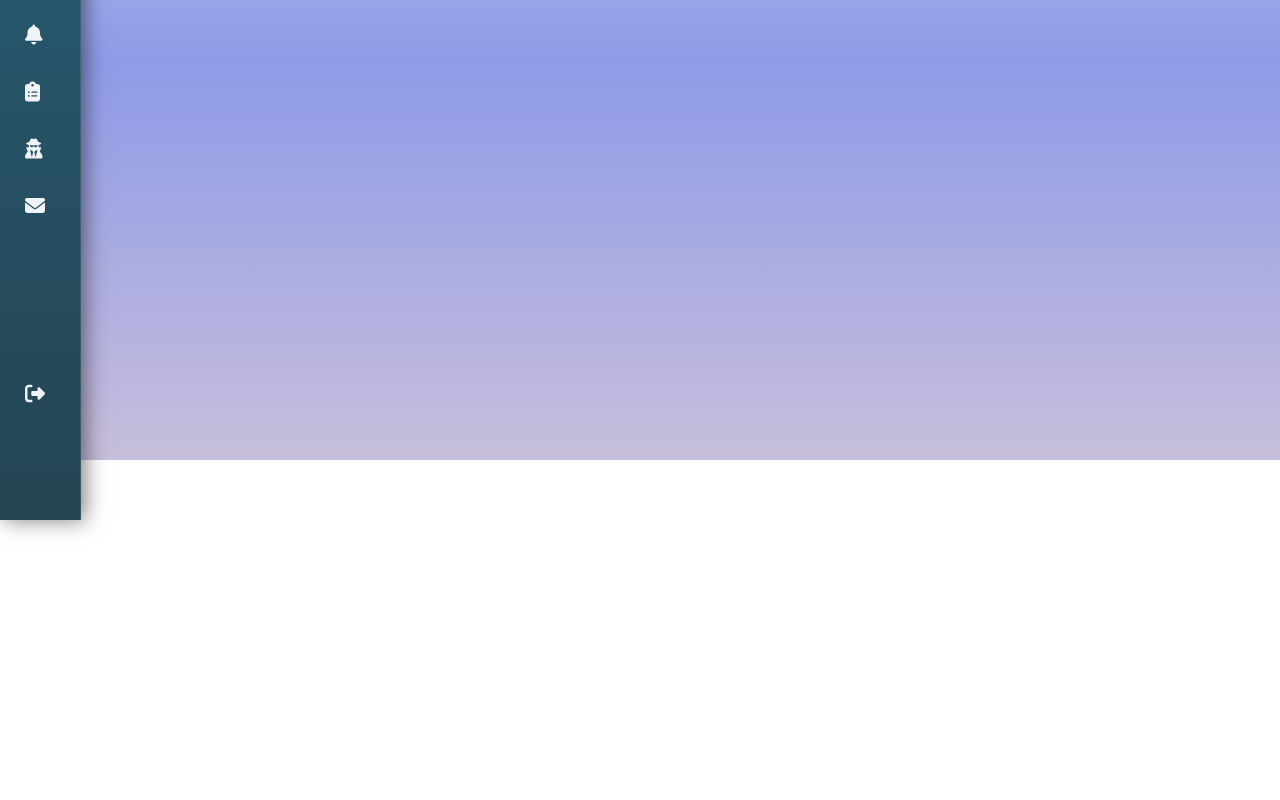
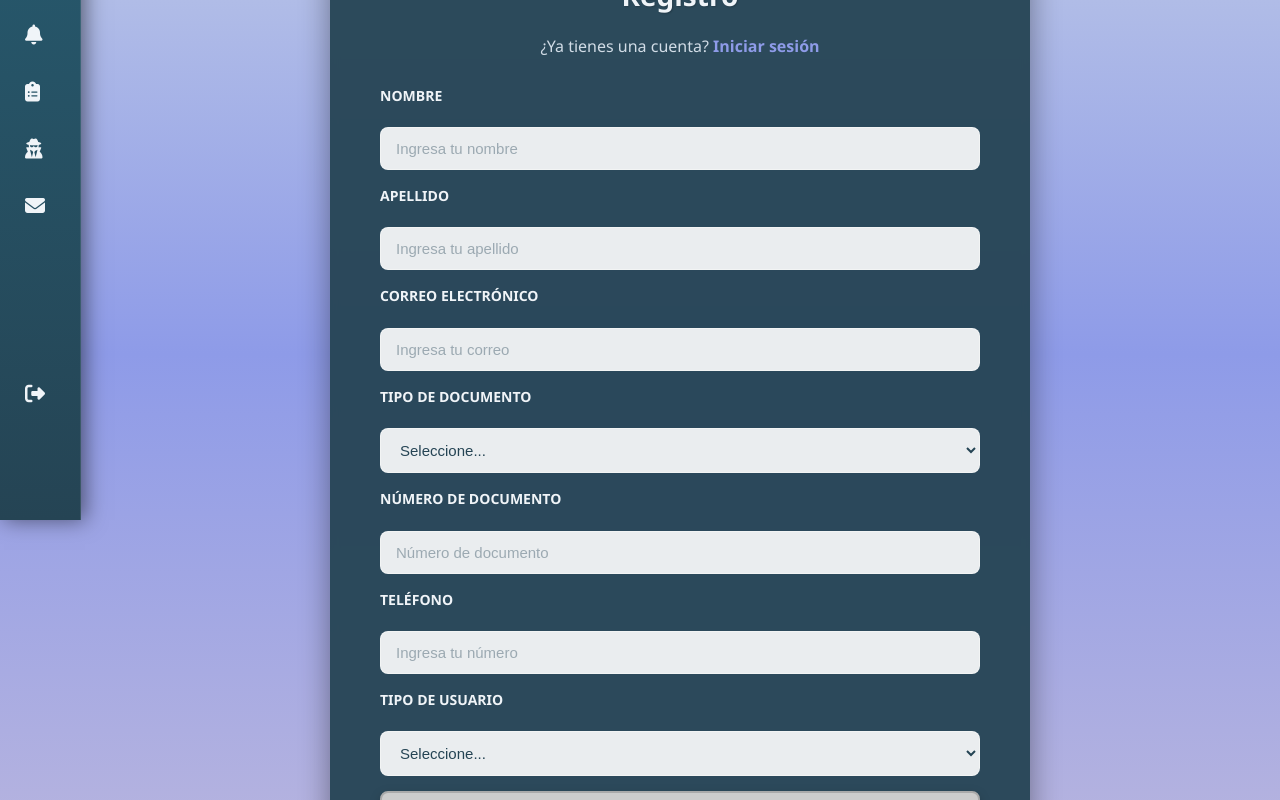
Before and after one commit to Alejitaso/gaiafact_rangers, a React (Create React App) app in the folder front-app/: page /Usuario in a window 1280 px wide. Shown: the part 340-1140 px from the top of the page. Before the commit the page ends 800 px from the top, so only its background shows below. Built offline with nearby package versions, Linux system fonts and the light colour scheme.

Commit message:
validacion de registro de usuario

```diff
--- a/front-app/public/index.html
+++ b/front-app/public/index.html
@@ -1,5 +1,5 @@
 <!DOCTYPE html>
-<html lang="en">
+<html lang="es">
   <head>
     <meta charset="utf-8" />
     <link rel="icon" href="%PUBLIC_URL%/favicon.ico" />
--- a/front-app/src/App.js
+++ b/front-app/src/App.js
@@ -10,6 +10,7 @@ import Img from './components/utils/loadImg.js';
 import Perfil from './components/user/perfil.js';
 import Notify from './components/utils/notify.js';
 import CodigoBarras from './components/utils/codigoBarras.js';
+import RegistroUsuario from './components/auth/registroUsuario.js';
 
 
 function App() {
@@ -29,7 +30,7 @@ function App() {
               <Route path="/perfil" element={<Perfil />} />
               <Route path="/notificaciones" element={<Notify />} />
               <Route path="/codigo-Barras" element={<CodigoBarras />} />
-
+              <Route path="/Usuario" element={<RegistroUsuario />} />
               {/* Agrega más rutas aquí según sea necesario */}
             </Routes>
           </div>
--- a/front-app/src/components/auth/registroUsuario.js
+++ b/front-app/src/components/auth/registroUsuario.js
@@ -11,7 +11,9 @@ function RegistroUsuario() {
     tipo_documento: '',
     numero_documento: '',
     telefono: '',
+    estado: 'Activo',
     tipo_usuario: '',
+    password: 'temporal123'
   });
 
   const manejarCambio = (e) => {
@@ -21,15 +23,15 @@ function RegistroUsuario() {
     });
   };
 
-  const validarFormulario = () => {
+const validarFormulario = () => {
     const { nombre, apellido, correo_electronico, tipo_documento, numero_documento, telefono, tipo_usuario } = usuario;
     return !nombre || !apellido || !correo_electronico || !tipo_documento || !numero_documento || !telefono || !tipo_usuario;
-  };
+};
 
   const manejarEnvio = async (e) => {
     e.preventDefault();
     try {
-      await clienteAxios.post('/Usuario', usuario);
+      await clienteAxios.post('', usuario);
       Swal.fire('Correcto', 'Usuario registrado correctamente', 'success');
       setUsuario({
         nombre: '',
@@ -38,7 +40,9 @@ function RegistroUsuario() {
         tipo_documento: '',
         numero_documento: '',
         telefono: '',
-        tipo_usuario: ''
+        estado: 'Activo',
+        tipo_usuario: '',
+        password: 'temporal123'
       });
     } catch (error) {
       console.error('Error al registrar usuario:', error);
@@ -86,7 +90,7 @@ function RegistroUsuario() {
             id="email"
             name="correo_electronico"
             placeholder="Ingresa tu correo"
-            value={usuario.email}
+            value={usuario.correo_electronico}
             onChange={manejarCambio}
             required
           />
@@ -100,11 +104,10 @@ function RegistroUsuario() {
             required
           >
             <option value="">Seleccione...</option>
-            <option value="CC">Cédula de Ciudadanía (CC)</option>
-            <option value="CE">Cédula de Extranjería (CE)</option>
-            <option value="TI">Tarjeta de Identidad (TI)</option>
-            <option value="PA">Pasaporte (PA)</option>
-            <option value="NIT">NIT</option>
+            <option value="Cedula de ciudadania">Cédula de Ciudadanía (CC)</option>
+            <option value="Cedula extranjeria">Cédula de Extranjería (CE)</option>
+            <option value="Pasaporte">Pasaporte (PA)</option>
+            <option value="Nit">NIT</option>
           </select>
 
           <label htmlFor="documento">NÚMERO DE DOCUMENTO</label>
@@ -113,7 +116,7 @@ function RegistroUsuario() {
             id="documento"
             name="numero_documento"
             placeholder="Número de documento"
-            value={usuario.documento}
+            value={usuario.numero_documento}
             onChange={manejarCambio}
             required
           />
@@ -138,9 +141,10 @@ function RegistroUsuario() {
             required
           >
             <option value="">Seleccione...</option>
-            <option value="Administrador">ADMINISTRADOR</option>
-            <option value="Usuario">USUARIO</option>
-            <option value="Cliente">CLIENTE</option>
+            <option value="ADMINISTRADOR">ADMINISTRADOR</option>
+            <option value="USUARIO">USUARIO</option>
+            <option value="CLIENTE">CLIENTE</option>
+            <option value="SUPERADMIN">SUPERADMIN</option>
           </select>
 
           <button type="submit" disabled={validarFormulario()}>
--- a/front-app/src/config/axios.js
+++ b/front-app/src/config/axios.js
@@ -1,7 +1,7 @@
 import axios from "axios";
 
 const ClientesAxios = axios.create({
-    baseURL: 'http://localhost:4000'
+    baseURL: 'http://localhost:4000/api/Usuario'
 });
 
 export default ClientesAxios;
```
Also changed, not shown: 2 other files (tests, documents, lock files or other folders).
